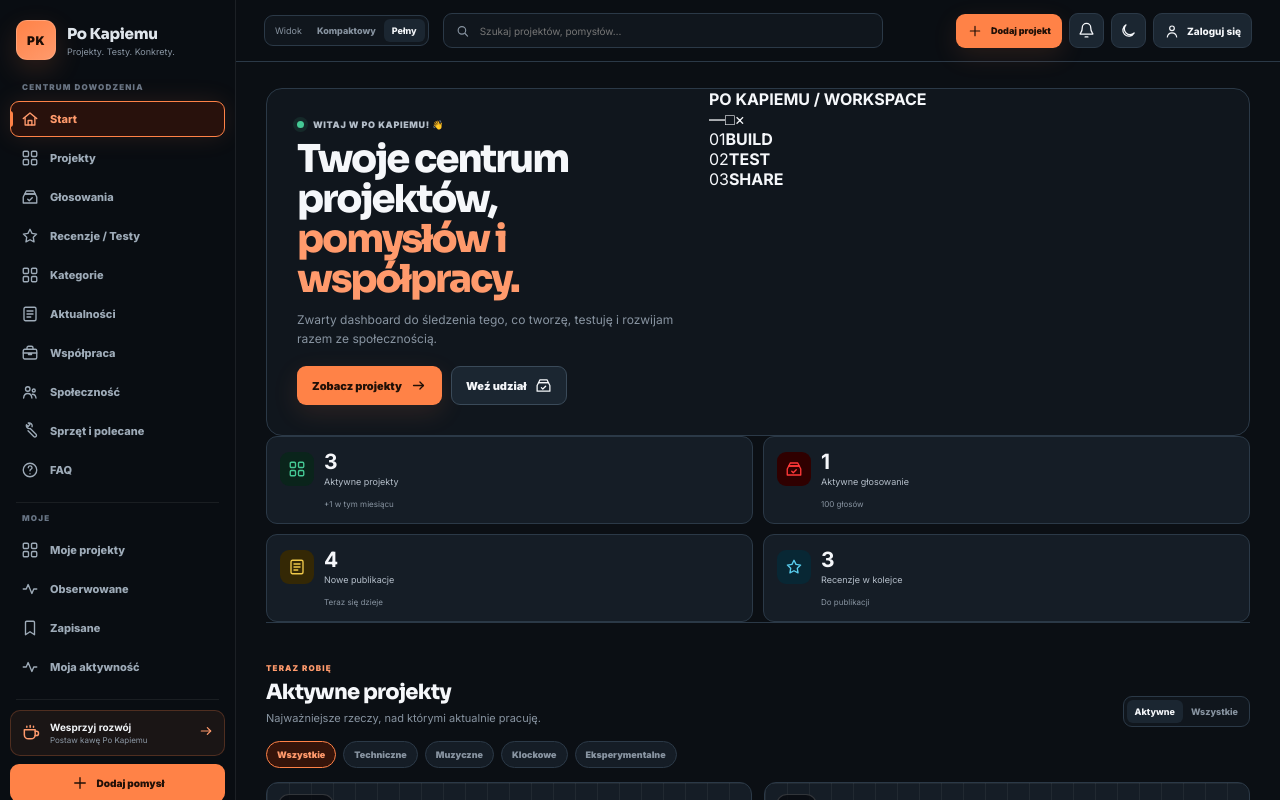
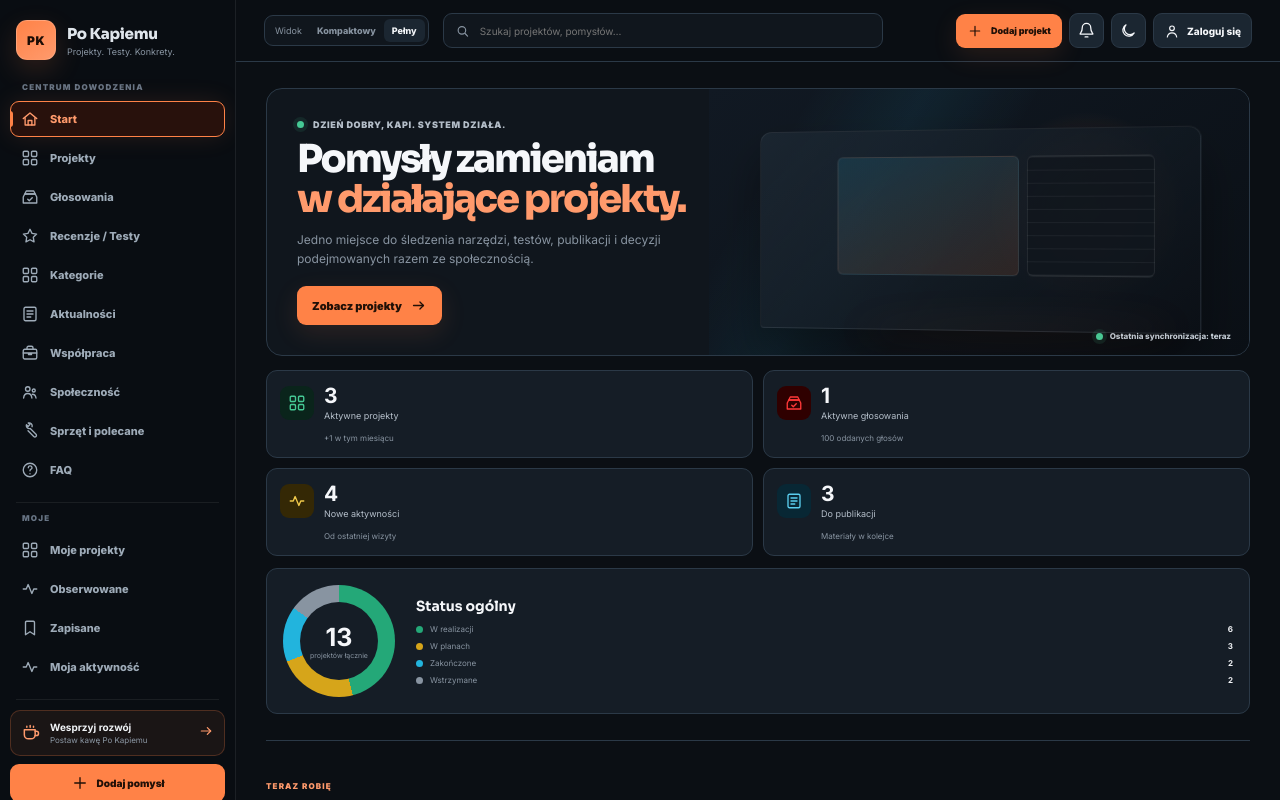
Before and after one commit to kapi1944/Po_Kapiemu, a React (Vite) app: page / in a window 1280 px wide. Shown: the top 800 px of the page. Built offline with nearby package versions, Linux system fonts and the light colour scheme.

Commit message:
feat: przebuduj pierwszy ekran i panel podsumowania

```diff
--- a/src/components/DashboardPanels.tsx
+++ b/src/components/DashboardPanels.tsx
@@ -10,14 +10,19 @@ const aktywnosci = [
 ] as const;
 
 export function PanelPodsumowania() {
- return <section className="summary-grid" aria-label="Szybki przegląd">
-  <article className="summary-card technical"><Icon name="projects" size={19}/><div><b>3</b><span>Aktywne projekty</span></div><small>+1 w tym miesiącu</small></article>
-  <article className="summary-card music"><Icon name="vote" size={19}/><div><b>1</b><span>Aktywne głosowanie</span></div><small>100 głosów</small></article>
-  <article className="summary-card blocks"><Icon name="content" size={19}/><div><b>4</b><span>Nowe publikacje</span></div><small>Teraz się dzieje</small></article>
-  <article className="summary-card experimental"><Icon name="reviews" size={19}/><div><b>3</b><span>Recenzje w kolejce</span></div><small>Do publikacji</small></article>
+ return <section className="summary-layout" aria-label="Szybki przegląd i status ogólny">
+  <div className="summary-grid">
+   <article className="summary-card technical"><Icon name="projects" size={19}/><div><b>3</b><span>Aktywne projekty</span></div><small>+1 w tym miesiącu</small></article>
+   <article className="summary-card music"><Icon name="vote" size={19}/><div><b>1</b><span>Aktywne głosowania</span></div><small>100 oddanych głosów</small></article>
+   <article className="summary-card blocks"><Icon name="activity" size={19}/><div><b>4</b><span>Nowe aktywności</span></div><small>Od ostatniej wizyty</small></article>
+   <article className="summary-card experimental"><Icon name="content" size={19}/><div><b>3</b><span>Do publikacji</span></div><small>Materiały w kolejce</small></article>
+  </div>
+  <article className="overall-status">
+   <div className="status-ring"><div className="status-ring-content"><strong>13</strong><span>projektów łącznie</span></div></div>
+   <div className="status-legend"><h2>Status ogólny</h2><ul><li><i style={{background:'var(--technical)'}}/><span>W realizacji</span><b>6</b></li><li><i style={{background:'var(--blocks)'}}/><span>W planach</span><b>3</b></li><li><i style={{background:'var(--experimental)'}}/><span>Zakończone</span><b>2</b></li><li><i style={{background:'var(--muted)'}}/><span>Wstrzymane</span><b>2</b></li></ul></div>
+  </article>
  </section>;
 }
-
 export function FeedAktywnosci() {
  return <section className="activity-panel" aria-labelledby="naglowek-aktywnosci">
   <div className="compact-heading"><div><span className="section-kicker">NA ŻYWO</span><h2 id="naglowek-aktywnosci">Teraz się dzieje</h2></div><Link className="text-link" to="/tresci">Cały feed <Icon name="arrow" size={15}/></Link></div>
--- a/src/pages/HomePage.tsx
+++ b/src/pages/HomePage.tsx
@@ -17,29 +17,29 @@ const filtryKategorii: Array<{ value: FiltrKategorii; label: string }> = [
 ];
 
 export function HomePage() {
- const [tryb, setTryb] = useState<TrybProjektow>('active');
- const [kategoria, setKategoria] = useState<FiltrKategorii>('all');
+  const [tryb, ustawTryb] = useState<TrybProjektow>('active');
+  const [kategoria, ustawKategorie] = useState<FiltrKategorii>('all');
   const widoczneProjekty = useMemo(() => projects.filter(projekt => (tryb === 'all' || projekt.active) && (kategoria === 'all' || projekt.category === kategoria)), [tryb, kategoria]);
 
   return <div className="page-wrap home-page">
     <section className="hero" aria-labelledby="naglowek-powitalny">
       <div className="hero-copy">
-    <div className="hero-kicker"><span className="live-dot"/> Witaj w Po Kapiemu! 👋</div>
-    <h1 id="naglowek-powitalny">Twoje centrum projektów,<br/><span>pomysłów i współpracy.</span></h1>
-    <p>Zwarty dashboard do śledzenia tego, co tworzę, testuję i rozwijam razem ze społecznością.</p>
-    <div className="hero-actions"><Link className="button primary" to="/projekty">Zobacz projekty <Icon name="arrow" size={17}/></Link><Link className="button secondary" to="/glosowania">Weź udział <Icon name="vote" size={17}/></Link></div>
+        <div className="hero-kicker"><span className="live-dot"/> Dzień dobry, Kapi. System działa.</div>
+        <h1 id="naglowek-powitalny">Pomysły zamieniam<br/><span>w działające projekty.</span></h1>
+        <p>Jedno miejsce do śledzenia narzędzi, testów, publikacji i decyzji podejmowanych razem ze społecznością.</p>
+        <div className="hero-actions"><Link className="button primary" to="/projekty">Zobacz projekty <Icon name="arrow" size={17}/></Link></div>
       </div>
-   <div className="hero-console" aria-label="Neutralny podgląd procesu projektu">
-    <div className="console-top"><b>PO KAPIEMU / WORKSPACE</b><div className="window-actions" aria-hidden="true"><i>—</i><i>□</i><i>×</i></div></div>
-    <div className="console-body"><div className="console-line wide"/><div className="console-line medium"/><div className="console-line short"/><div className="console-window"><div className="console-card c1"><span>01</span><b>BUILD</b></div><div className="console-card c2"><span>02</span><b>TEST</b></div><div className="console-card c3"><span>03</span><b>SHARE</b></div></div><div className="console-progress"><span/></div></div>
+      <div className="hero-banner" role="img" aria-label="Nastrojowa ilustracja stanowiska pracy z monitorami i ciepłym światłem">
+        <div className="hero-screen" aria-hidden="true"><span/><span/></div>
+        <div className="hero-status"><span className="live-dot"/> Ostatnia synchronizacja: teraz</div>
       </div>
     </section>
 
     <PanelPodsumowania/>
 
     <section className="section-block projects-section" aria-labelledby="naglowek-projektow">
-   <div className="section-head"><div><span className="section-kicker">TERAZ ROBIĘ</span><h2 id="naglowek-projektow">Aktywne projekty</h2><p>Najważniejsze rzeczy, nad którymi aktualnie pracuję.</p></div><div className="segmented" role="group" aria-label="Zakres projektów"><button className={tryb === 'active' ? 'active' : ''} onClick={() => setTryb('active')}>Aktywne</button><button className={tryb === 'all' ? 'active' : ''} onClick={() => setTryb('all')}>Wszystkie</button></div></div>
-   <div className="project-filters" aria-label="Filtr kategorii">{filtryKategorii.map(filtr => <button key={filtr.value} className={kategoria === filtr.value ? 'active' : ''} onClick={() => setKategoria(filtr.value)}>{filtr.label}</button>)}</div>
+      <div className="section-head"><div><span className="section-kicker">TERAZ ROBIĘ</span><h2 id="naglowek-projektow">Aktywne projekty</h2><p>Najważniejsze rzeczy, nad którymi aktualnie pracuję.</p></div><div className="segmented" role="group" aria-label="Zakres projektów"><button className={tryb === 'active' ? 'active' : ''} onClick={() => ustawTryb('active')}>Aktywne</button><button className={tryb === 'all' ? 'active' : ''} onClick={() => ustawTryb('all')}>Wszystkie</button></div></div>
+      <div className="project-filters" aria-label="Filtr kategorii">{filtryKategorii.map(filtr => <button key={filtr.value} className={kategoria === filtr.value ? 'active' : ''} onClick={() => ustawKategorie(filtr.value)}>{filtr.label}</button>)}</div>
       <div className="projects-grid">{widoczneProjekty.map(projekt => <ProjectCard key={projekt.slug} project={projekt}/>)}</div>
       <div className="section-more"><Link to="/projekty">Przejdź do wszystkich projektów <Icon name="arrow" size={16}/></Link></div>
     </section>
@@ -48,7 +48,6 @@ export function HomePage() {
     <ModulyDashboardu/>
     <SekcjaPublikacji/>
     <SekcjaRecenzji/>
-
     <section className="support-strip"><div><span className="section-kicker">WSPARCIE</span><h2>Chcesz pomóc mi robić więcej?</h2><p>Na razie bez płatności — pierwsza wersja pokazuje, jak ta część serwisu będzie działała.</p></div><Link className="button secondary" to="/wsparcie"><Icon name="heart" size={17}/> Zobacz możliwości wsparcia</Link></section>
   </div>;
 }
```
Lines whose indentation alone changed are shown as unchanged.
